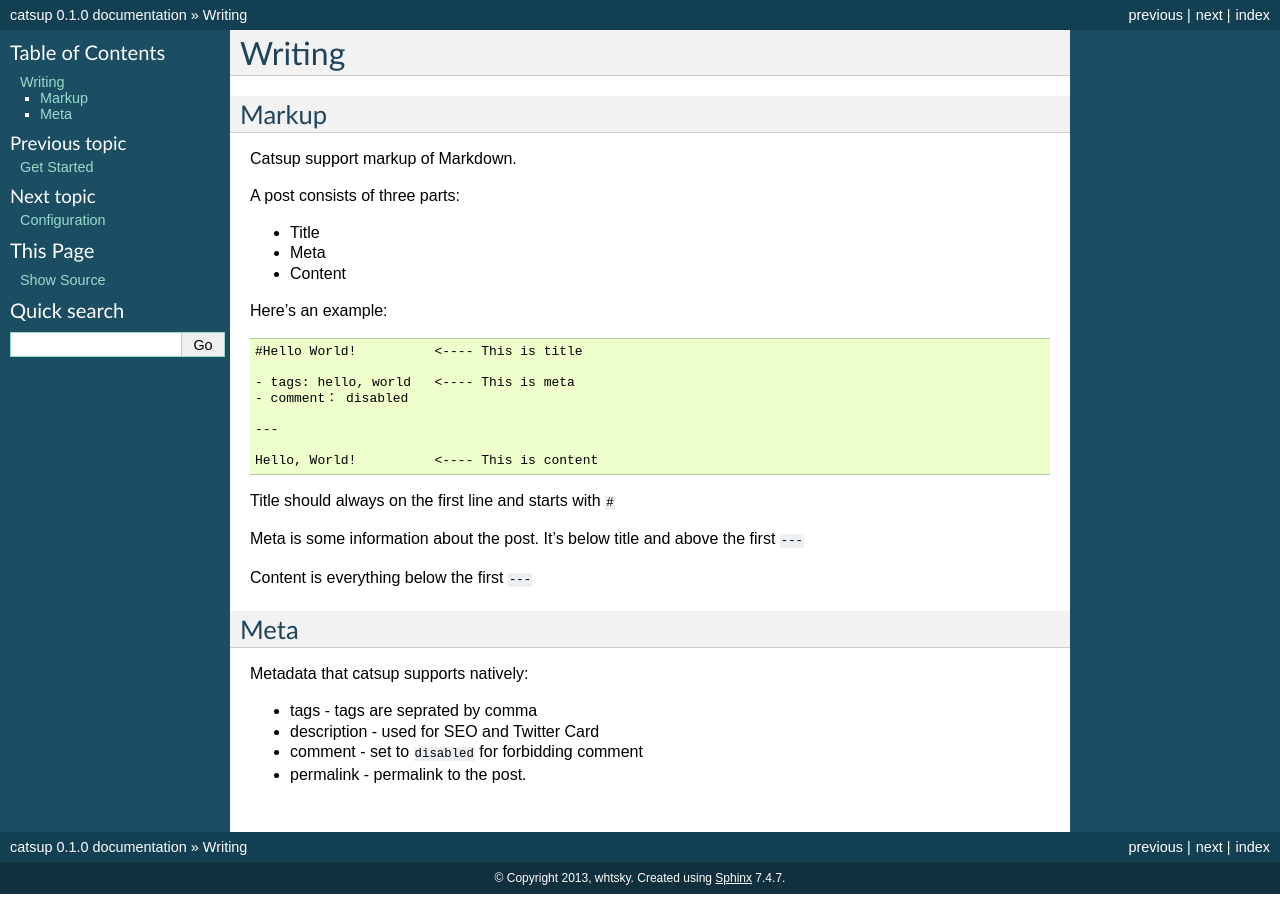
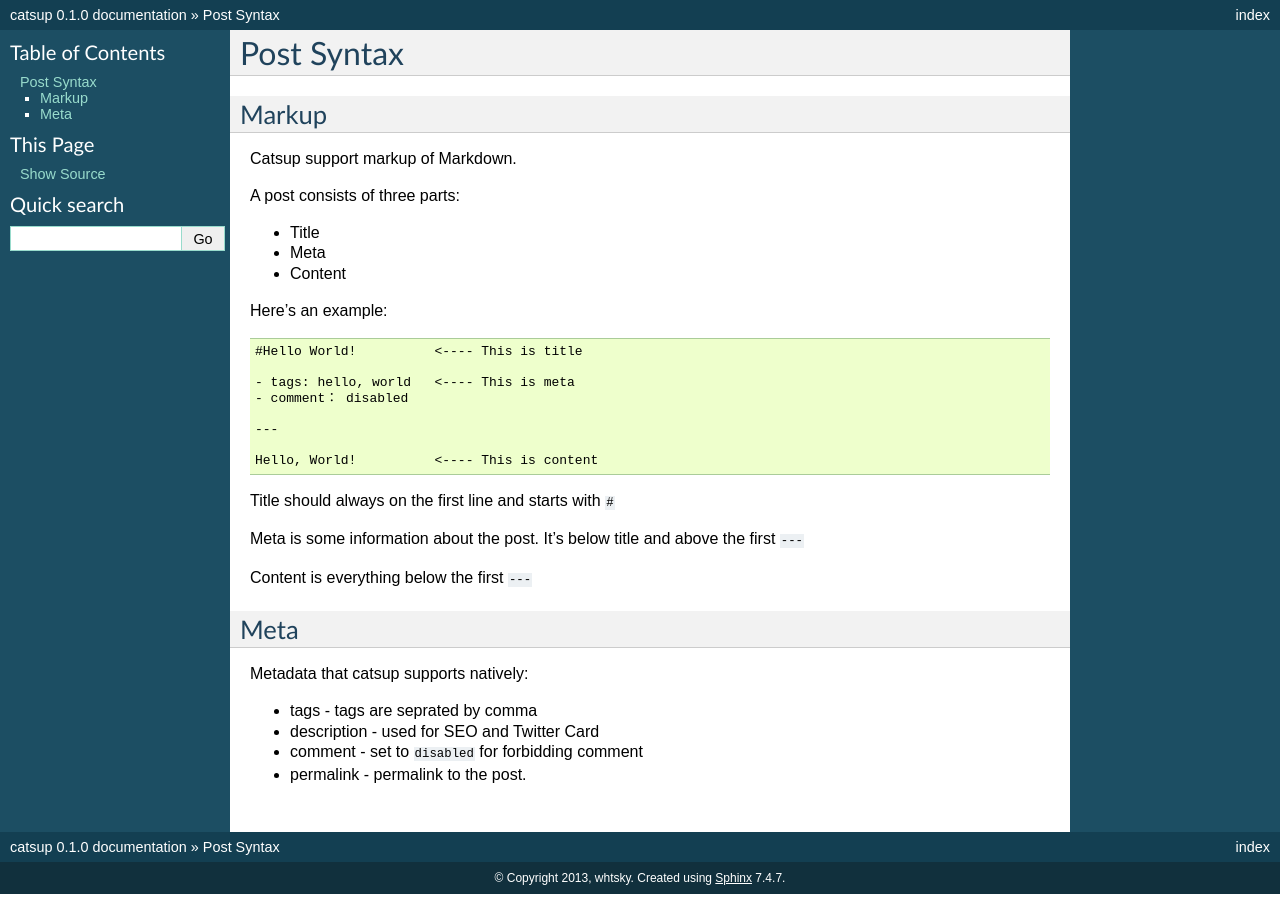
Before and after one commit to whtsky/Catsup, a Sphinx documentation site: the page built from docs/post.rst, in a window 1280 px wide. Built offline with Sphinx 7.4.7, drawn with Linux system fonts in a browser that asks for light colours; pages that are not in the unit, such as notebooks, are missing from menus.

Commit message:
rename `Writing` to `Post Syntax

```diff
--- a/docs/write.rst
+++ b/docs/post.rst
@@ -1,5 +1,7 @@
-Writing
-========
+.. _post-syntax:
+
+Post Syntax
+=============
 
 Markup
 --------
```
